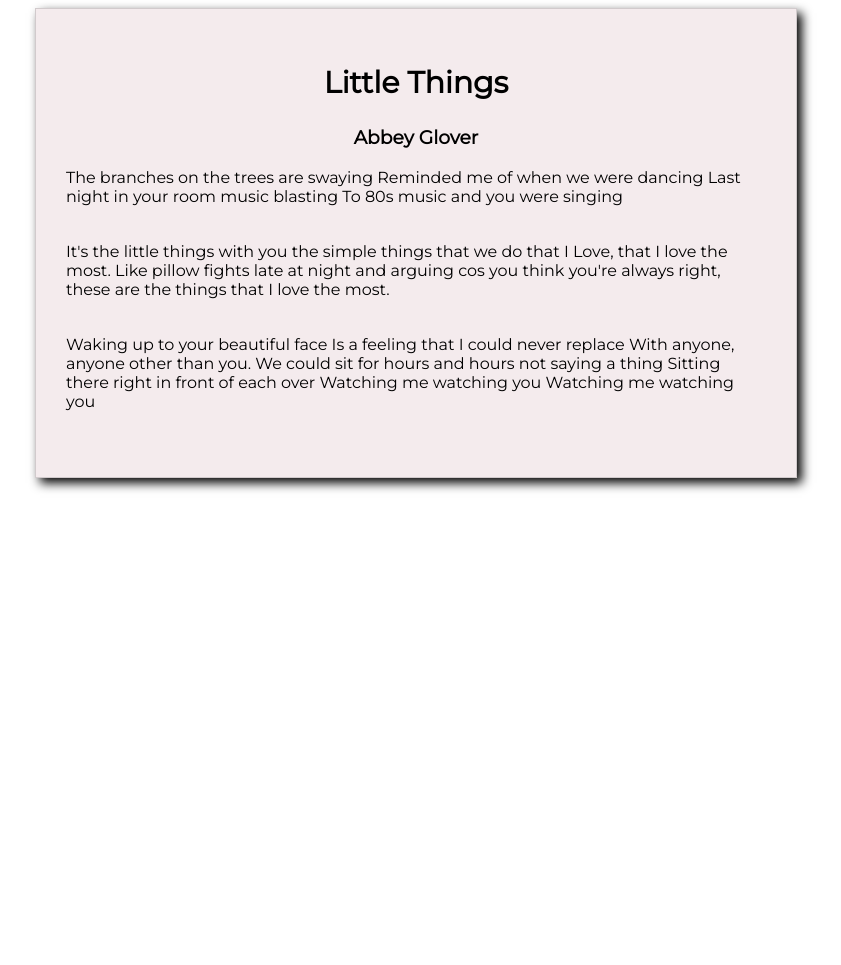
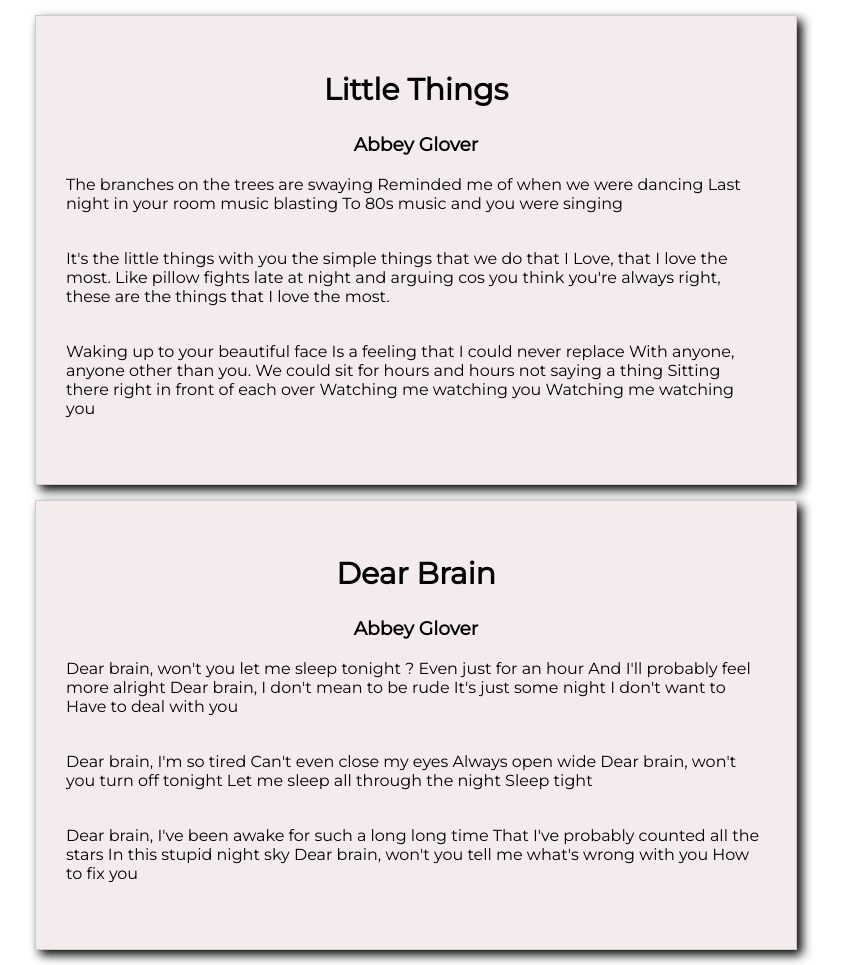
Before and after one commit to MarcinTomaszewski/learning-git-3, a plain HTML site: page index.html in a window 1280 px wide. Shown: the whole page, without its empty margins (224-1065 px from the left). Before the commit the page ends 800 px from the top, so only its background shows below. Drawn offline with Linux system fonts and the light colour scheme.

Commit message:
Add second song in HTML

```diff
--- a/index.html
+++ b/index.html
@@ -7,7 +7,7 @@
 		<link rel="stylesheet" type="text/css" href="style.css">
 	</head>
 	<body>
-		<section class=" main container">
+		<section class="main container">
 			<h1 class="main__title">Little Things</h1>
 			<h3 class="main__litte-title">Abbey Glover</h3>
 			<p class="main__text">The branches on the trees are swaying
@@ -27,5 +27,29 @@
 				Watching me watching you
 			</p>
 		</section>
+		<section class="main container">
+			<h1 class="main__title">Dear Brain</h1>
+			<h3 class="main__litte-title">Abbey Glover</h3>
+			<p class="main__text">Dear brain, won't you let me sleep tonight ?
+				Even just for an hour
+				And I'll probably feel more alright
+				Dear brain, I don't mean to be rude
+				It's just some night I don't want to
+				Have to deal with you
+			</p>
+			<p class="main__text">Dear brain, I'm so tired
+				Can't even close my eyes
+				Always open wide
+				Dear brain, won't you turn off tonight
+				Let me sleep all through the night
+				Sleep tight
+			</p>
+			<p class="main__text">Dear brain, I've been awake for such a long long time
+				That I've probably counted all the stars
+				In this stupid night sky
+				Dear brain, won't you tell me what's wrong with you
+				How to fix you
+			</p>
+		</section>
 	</body>
 </html>
--- a/style.css
+++ b/style.css
@@ -5,7 +5,7 @@ body {
 .container {
 	max-width: 700px;
 	width: 100%;
-	margin: 0 auto;
+	margin: 15px auto;
 }
 
 .main {
```
